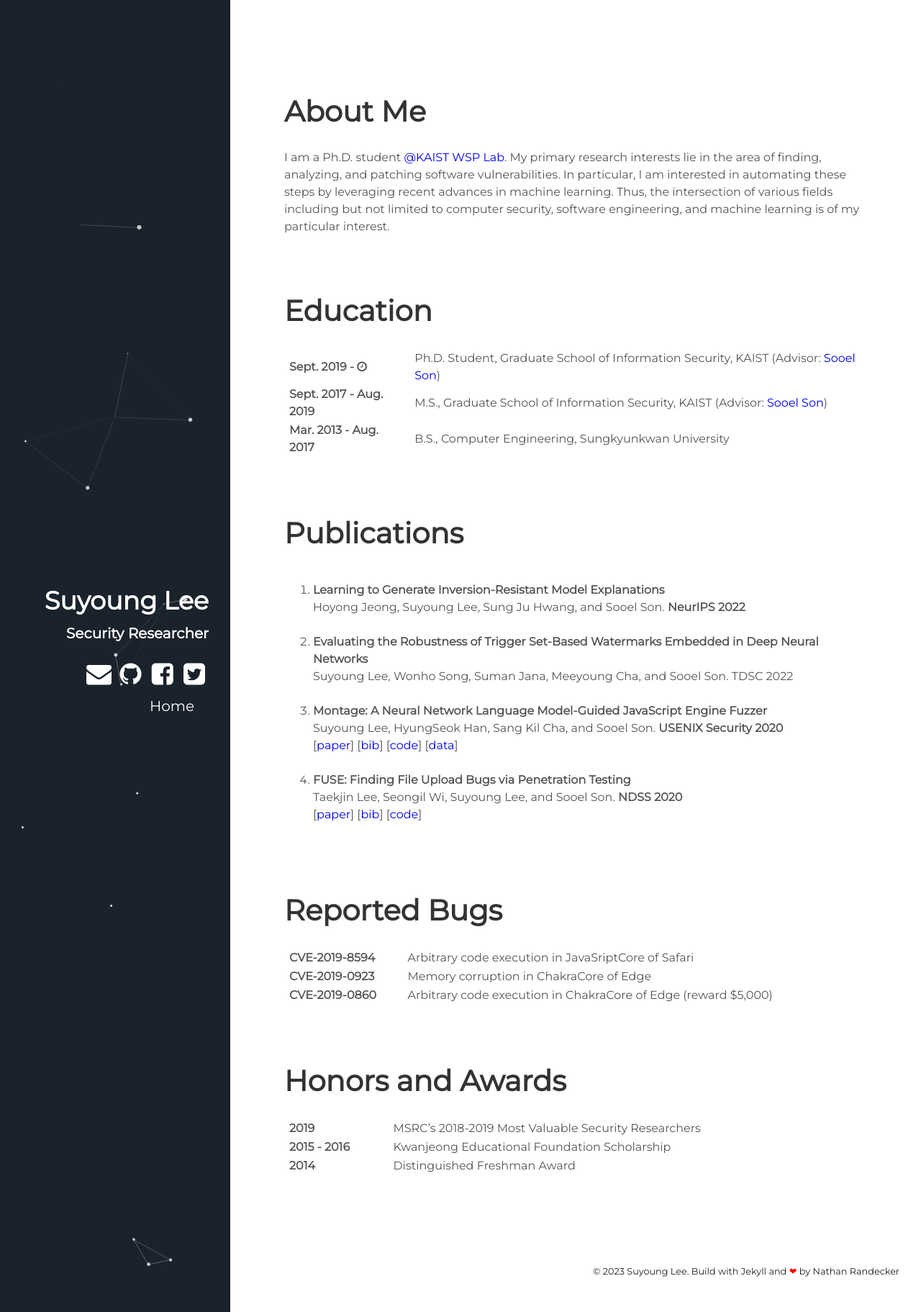
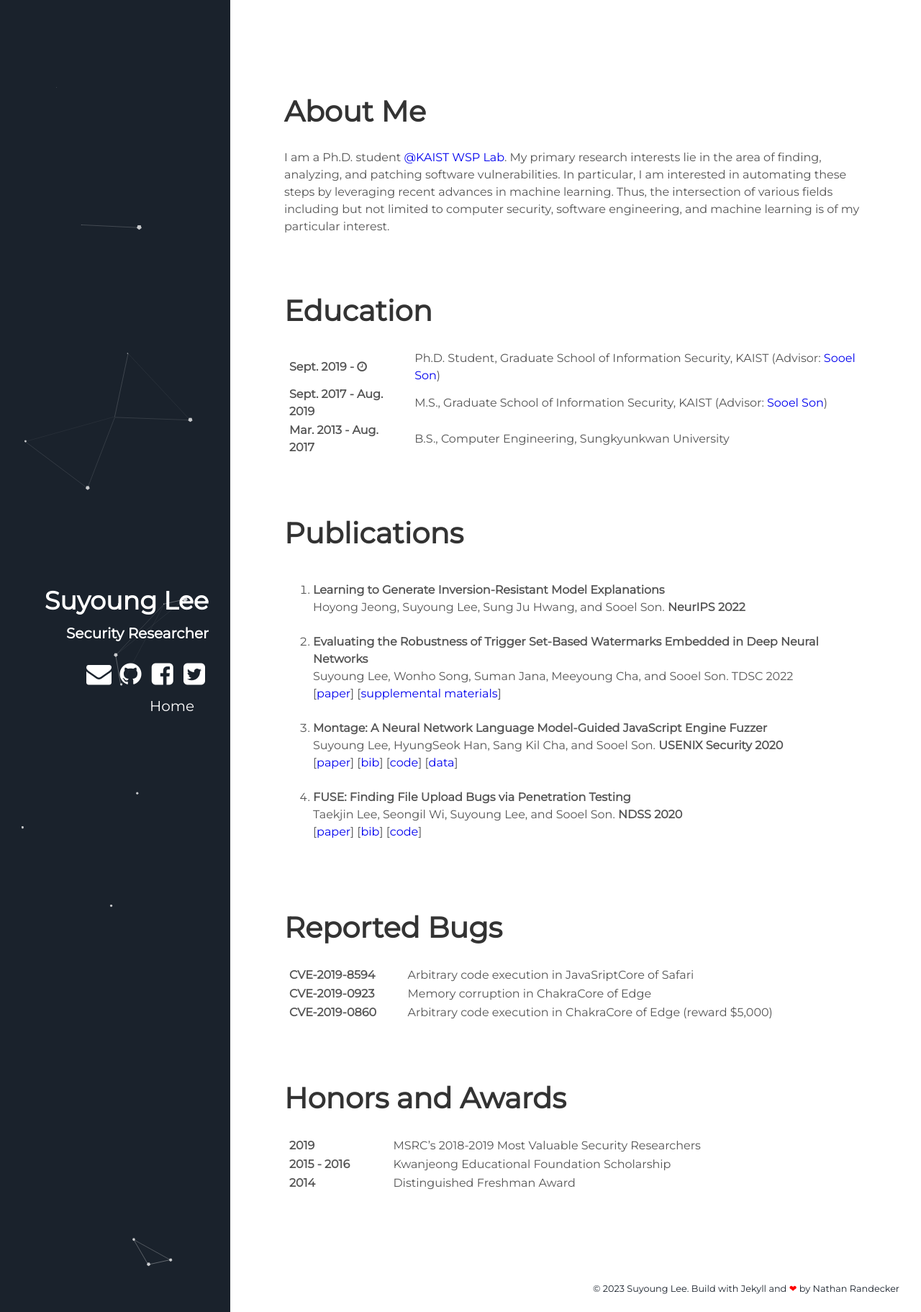
Before and after one commit to leeswimming/leeswimming.github.io, a Jekyll site: the page built from index.html, in a window 1280 px wide. Shown: the whole page at 72% size. Built offline with Jekyll 4.4.1, drawn with Linux system fonts in a browser that asks for light colours.

Commit message:
Make the watermark paper public

```diff
--- a/_data/publications.yml
+++ b/_data/publications.yml
@@ -8,7 +8,8 @@
 - title: "Evaluating the Robustness of Trigger Set-Based Watermarks Embedded in Deep Neural Networks"
   authors: Suyoung Lee, Wonho Song, Suman Jana, Meeyoung Cha, and Sooel Son.
   venue: TDSC 2022
-  link:
+  link: /papers/lee-tdsc22.pdf
+  sup: /papers/lee-tdsc22-sup.pdf
   bib:
   code:
 
--- a/_includes/sections/publications.html
+++ b/_includes/sections/publications.html
@@ -26,6 +26,9 @@
           {% if paper.data %}
             [<a href="{{paper.data}}" target="_blank">data</a>]
           {% endif %}
+          {% if paper.sup %}
+            [<a href="{{paper.sup}}" target="_blank">supplemental materials</a>]
+          {% endif %}
           {% if forloop.last == false %}
             <br>
             {% if paper.link %}
```
Also changed, not shown: 2 other files.
